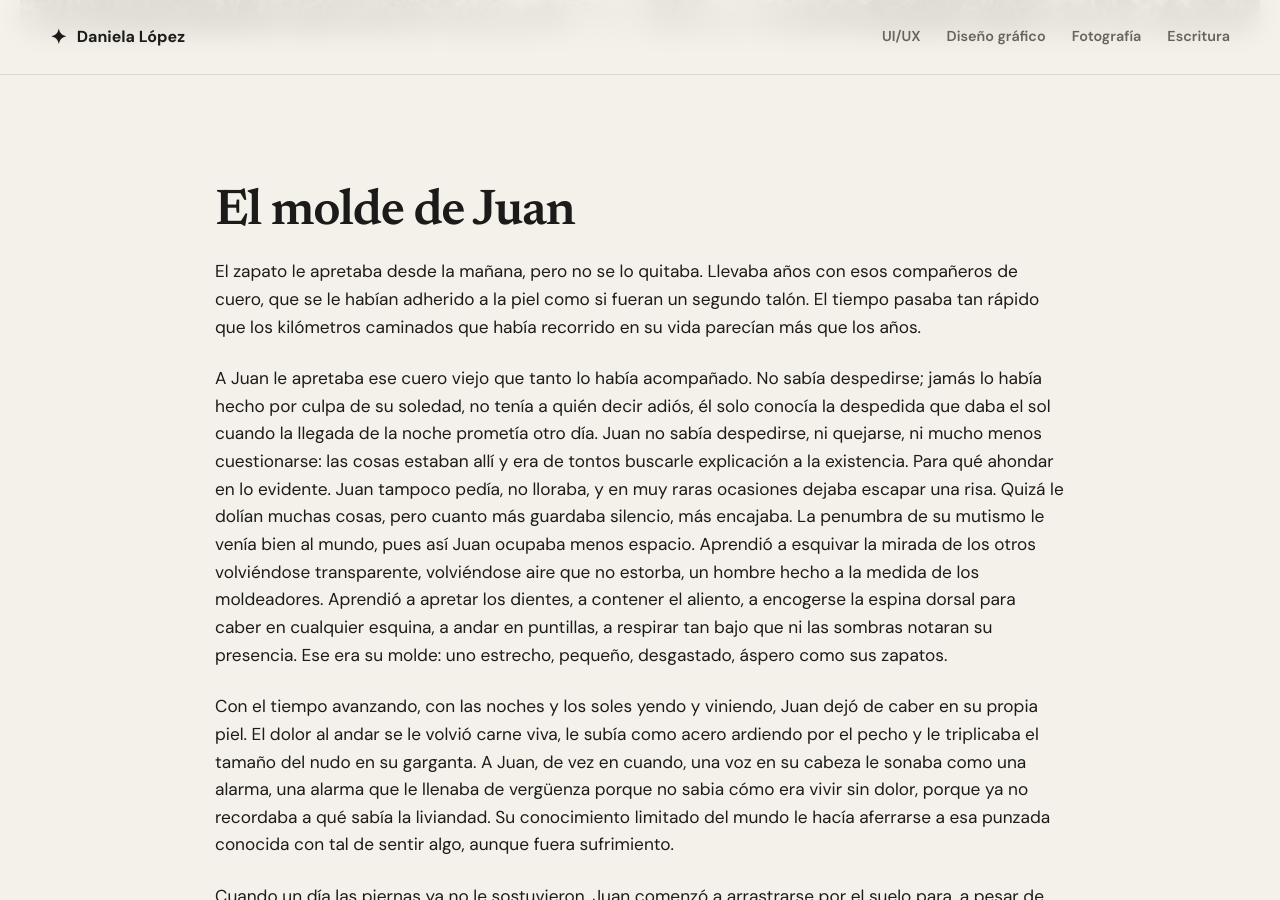
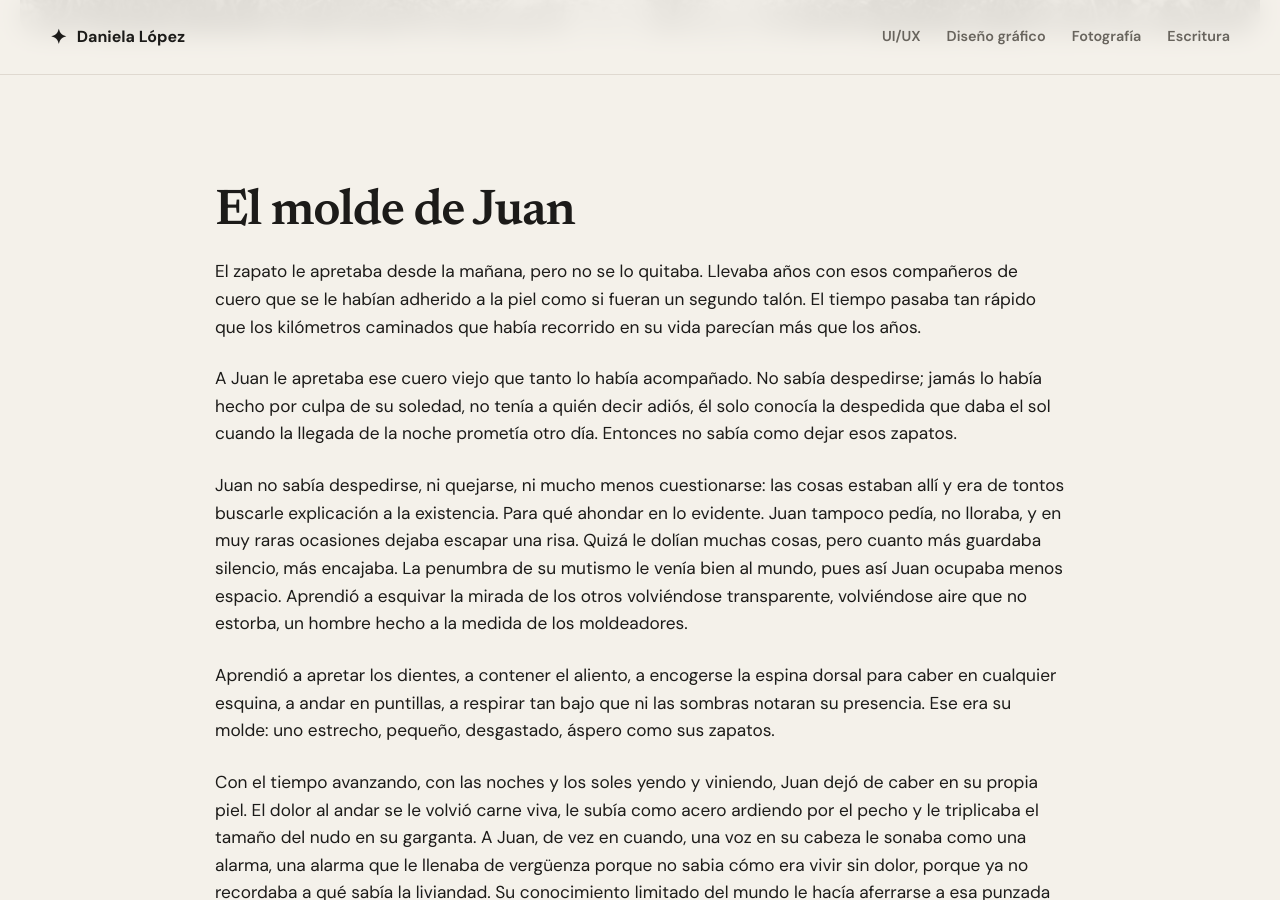
Before and after one commit to danielalopezmino/projects, a Jekyll site: the page built from _posts/2026-07-29-el-molde-de-Juan.md, in a window 1280 px wide and 900 px high, scrolled down 1329 px. Built offline with Jekyll 4.4.1, drawn with Linux system fonts in a browser that asks for light colours.

Commit message:
Update 2026-07-29-el-molde-de-Juan.md

```diff
--- a/_posts/2026-07-29-el-molde-de-Juan.md
+++ b/_posts/2026-07-29-el-molde-de-Juan.md
@@ -17,12 +17,15 @@ tools: "Escritura y edición"
 
 ## El molde de Juan
 
-El zapato le apretaba desde la mañana, pero no se lo quitaba. Llevaba años con esos compañeros de cuero, que se le habían adherido a la piel como si fueran un segundo talón. El tiempo pasaba tan rápido que los kilómetros caminados que había recorrido en su vida parecían más que los años.
+El zapato le apretaba desde la mañana, pero no se lo quitaba. Llevaba años con esos compañeros de cuero que se le habían adherido a la piel como si fueran un segundo talón. El tiempo pasaba tan rápido que los kilómetros caminados que había recorrido en su vida parecían más que los años.
 
-A Juan le apretaba ese cuero viejo que tanto lo había acompañado. No sabía despedirse; jamás lo había hecho por culpa de su soledad, no tenía a quién decir adiós, él solo conocía la despedida que daba el sol cuando la llegada de la noche prometía otro día.
+A Juan le apretaba ese cuero viejo que tanto lo había acompañado. No sabía despedirse; jamás lo había hecho por culpa de su soledad, no tenía a quién decir adiós, él solo conocía la despedida que daba el sol cuando la llegada de la noche prometía otro día. Entonces no sabía como dejar esos zapatos.
+
 Juan no sabía despedirse, ni quejarse, ni mucho menos cuestionarse: las cosas estaban allí y era de tontos buscarle explicación a la existencia. Para qué ahondar en lo evidente.
 Juan tampoco pedía, no lloraba, y en muy raras ocasiones dejaba escapar una risa.
-Quizá le dolían muchas cosas, pero cuanto más guardaba silencio, más encajaba. La penumbra de su mutismo le venía bien al mundo, pues así Juan ocupaba menos espacio. Aprendió a esquivar la mirada de los otros volviéndose transparente, volviéndose aire que no estorba, un hombre hecho a la medida de los moldeadores. Aprendió a apretar los dientes, a contener el aliento, a encogerse la espina dorsal para caber en cualquier esquina, a andar en puntillas, a respirar tan bajo que ni las sombras notaran su presencia. Ese era su molde: uno estrecho, pequeño, desgastado, áspero como sus zapatos.
+Quizá le dolían muchas cosas, pero cuanto más guardaba silencio, más encajaba. La penumbra de su mutismo le venía bien al mundo, pues así Juan ocupaba menos espacio. Aprendió a esquivar la mirada de los otros volviéndose transparente, volviéndose aire que no estorba, un hombre hecho a la medida de los moldeadores.
+
+Aprendió a apretar los dientes, a contener el aliento, a encogerse la espina dorsal para caber en cualquier esquina, a andar en puntillas, a respirar tan bajo que ni las sombras notaran su presencia. Ese era su molde: uno estrecho, pequeño, desgastado, áspero como sus zapatos.
 
 Con el tiempo avanzando, con las noches y los soles yendo y viniendo, Juan dejó de caber en su propia piel. El dolor al andar se le volvió carne viva, le subía como acero ardiendo por el pecho y le triplicaba el tamaño del nudo en su garganta. A Juan, de vez en cuando, una voz en su cabeza le sonaba como una alarma, una alarma que le llenaba de vergüenza porque no sabia cómo era vivir sin dolor, porque ya no recordaba a qué sabía la liviandad. Su conocimiento limitado del mundo le hacía aferrarse a esa punzada conocida con tal de sentir algo, aunque fuera sufrimiento.
 
```
